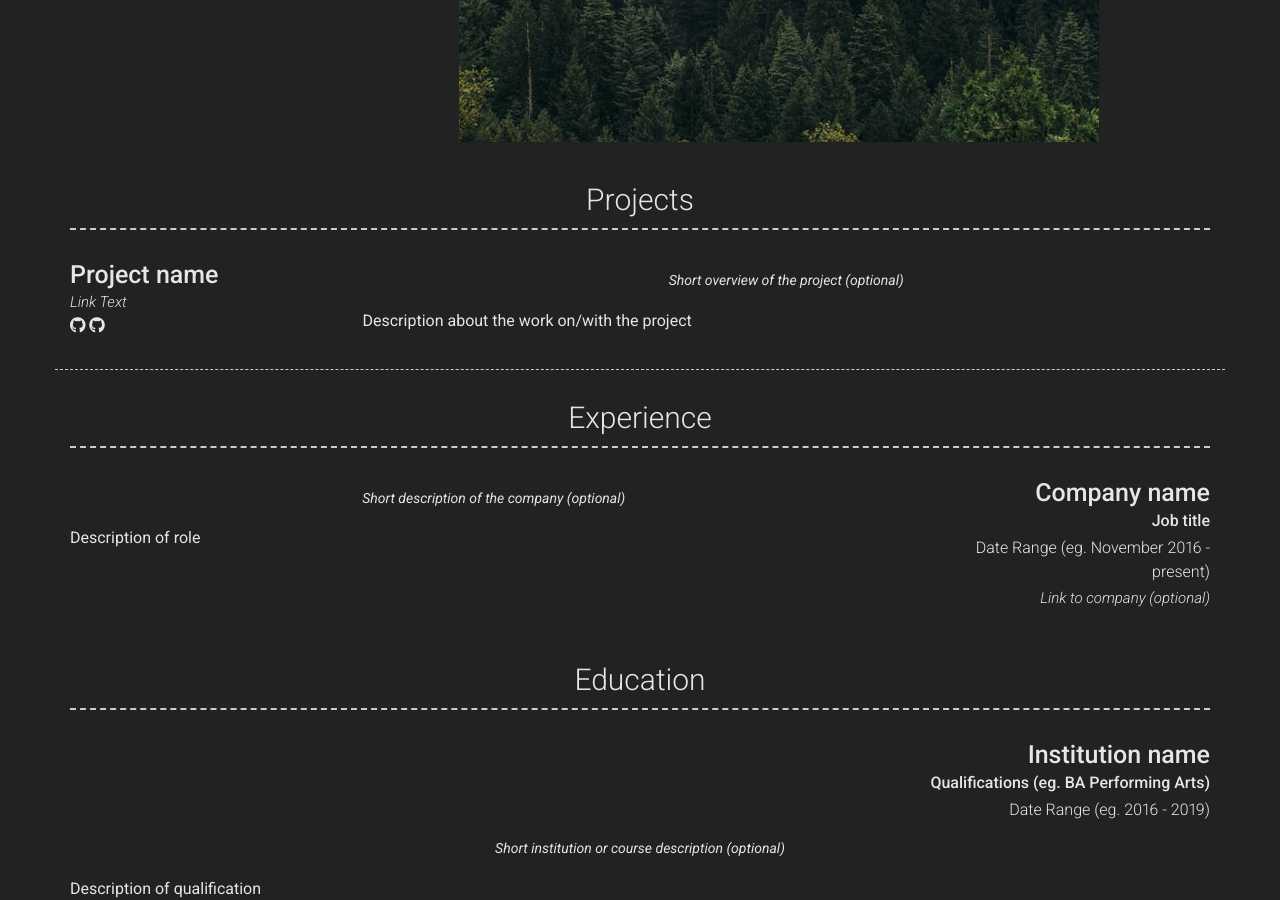
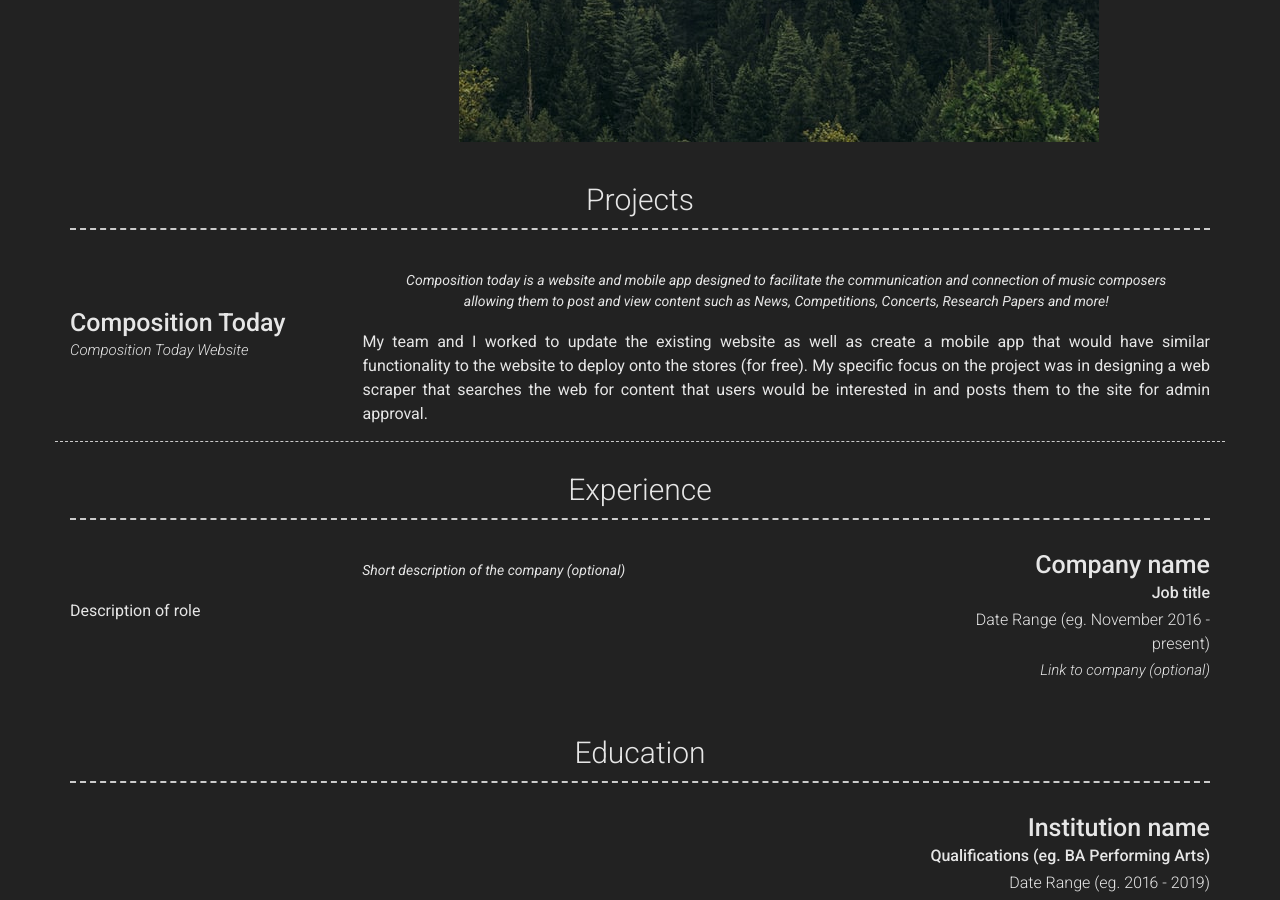
Before and after one commit to Vryllon/NoahVaden, a Jekyll site: the page built from index.md, in a window 1280 px wide and 900 px high, scrolled down 746 px. Built offline with Jekyll 4.4.1, drawn with Linux system fonts in a browser that asks for light colours; nearby versions of some CDN libraries.

Commit message:
Added profile image and Composition today project

```diff
--- a/_config.yml
+++ b/_config.yml
@@ -50,7 +50,7 @@ linkedin_username: Noah Vaden
 
 # About Section
 # about_title: About Me (Use this to override about section title)
-about_profile_image: Directory of profile image (eg. images/profile.jpg)
+about_profile_image: images/selfie.jpg
 about_content: | # this will include new lines to allow paragraphs
   Write an awesome description about yourself here, this supports markdown, so you can add [links](http://foobar.com) and highlight things <mark>like this</mark>.
 
@@ -67,20 +67,21 @@ content:
       - layout: left
         border: weak  # Value of `weak` will display a weak border below this item. # Any
                       # other value (or no value) means no border will be displayed
-        title: Project name
-        link: Link to project (eg. sproogen.github.io/modern-resume-theme)(optional)
-        link_text: Link Text
-        additional_links:
-          - title:  Github page for project (eg. sproogen/modern-resume-theme)
-            icon: fab fa-github
-            url: Link to project (eg. sproogen.github.io/modern-resume-theme)(optional)
-          - title:  Github page for project (eg. sproogen/modern-resume-theme)
-            icon: fab fa-github
-            url: Link to project (eg. sproogen.github.io/modern-resume-theme)(optional)
+        title: Composition Today
+        link: https://compositiontoday.net/
+        link_text: Composition Today Website
+        # additional_links:
+        #   - title:  Github page for project (eg. sproogen/modern-resume-theme)
+        #     icon: fab fa-github
+        #     url: Link to project (eg. sproogen.github.io/modern-resume-theme)(optional)
+        #   - title:  Github page for project (eg. sproogen/modern-resume-theme)
+        #     icon: fab fa-github
+        #     url: Link to project (eg. sproogen.github.io/modern-resume-theme)(optional)
         quote: >
-          Short overview of the project (optional)
+          Composition today is a website and mobile app designed to facilitate the communication and connection of music composers allowing them to post and view content such as News, Competitions, Concerts, Research Papers and more!
         description: | # this will include new lines to allow paragraphs
-          Description about the work on/with the project
+          My team and I worked to update the existing website as well as create a mobile app that would have similar functionality to the website to deploy onto the stores (for free).
+          My specific focus on the project was in designing a web scraper that searches the web for content that users would be interested in and posts them to the site for admin approval.
   - title: Experience
     layout: list
     content:
```
